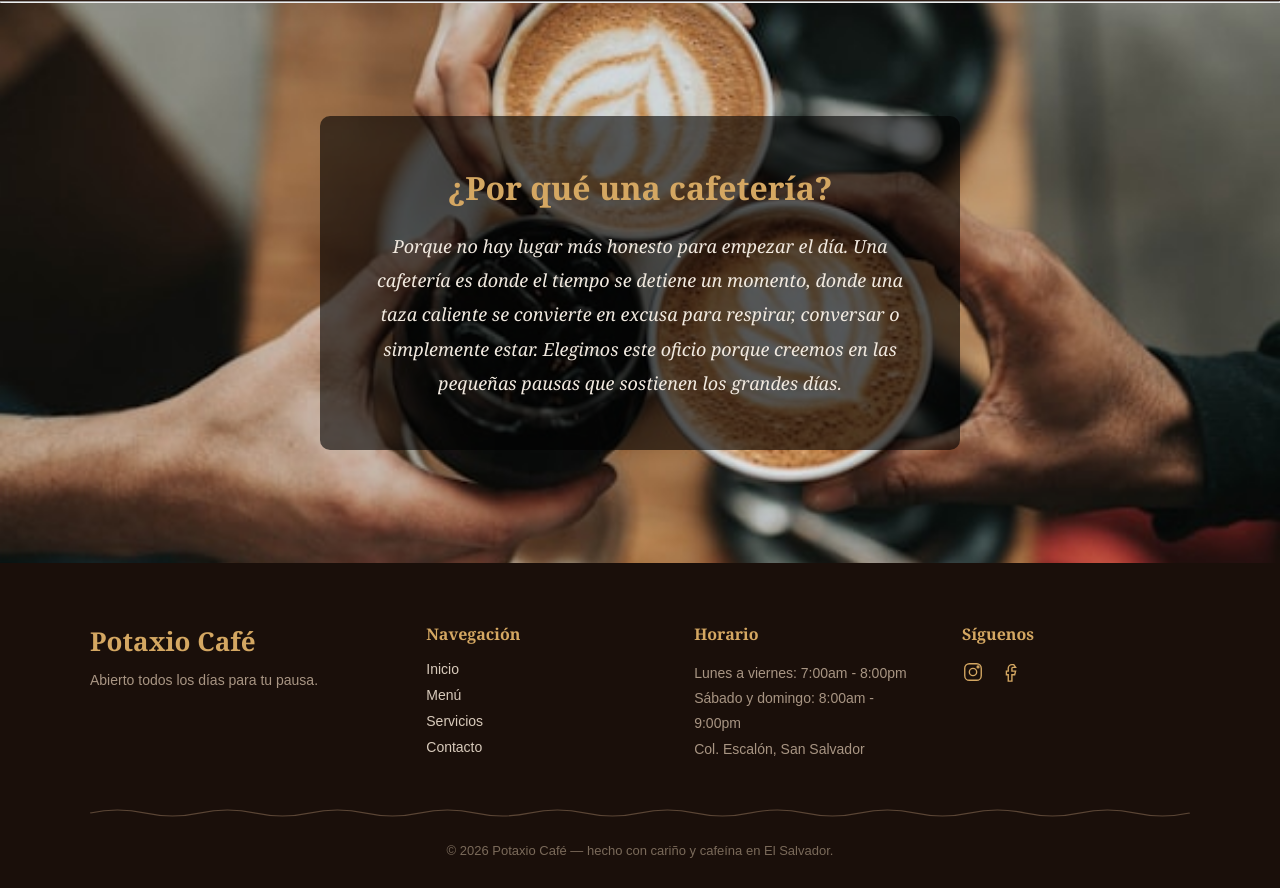
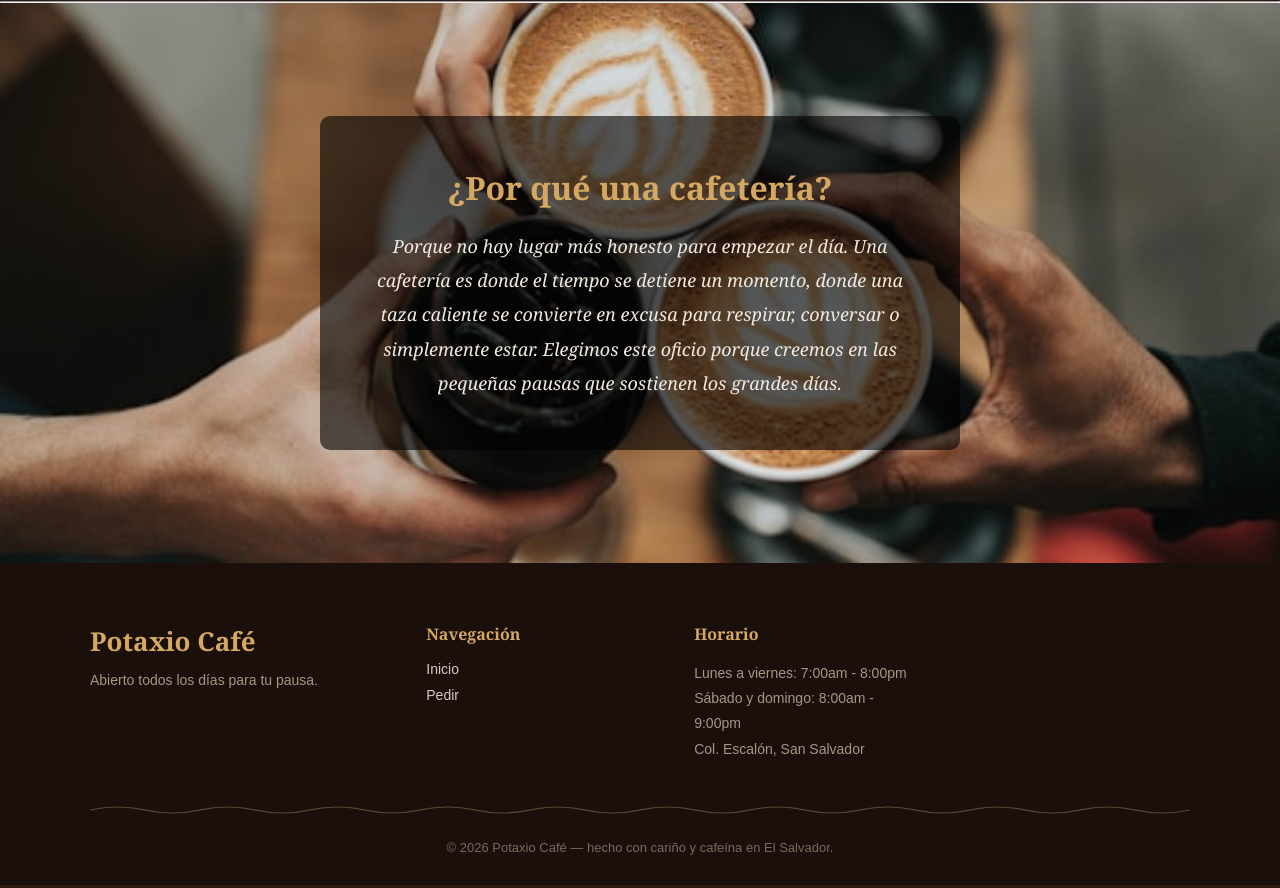
Before and after one commit to Noexbox/potaxiocafe, a plain HTML site: page index.html in a window 1280 px wide. Shown: the part 1978-2866 px from the top of the page. Drawn offline with Linux system fonts and the light colour scheme.

Commit message:
Ajustes en el footer del sitio

```diff
--- a/index.html
+++ b/index.html
@@ -143,9 +143,7 @@
             <div class="footer-col">
                 <h3>Navegación</h3>
                 <a href="#">Inicio</a>
-                <a href="#">Menú</a>
-                <a href="#">Servicios</a>
-                <a href="#">Contacto</a>
+                <a href="pedidos.html">Pedir</a>
             </div>
 
             <div class="footer-col">
@@ -155,23 +153,7 @@
                 <p>Col. Escalón, San Salvador</p>
             </div>
 
-            <div class="footer-col">
-                <h3>Síguenos</h3>
-                <div class="footer-redes">
-                    <a href="#" aria-label="Instagram">
-                        <svg viewBox="0 0 24 24" fill="none" stroke="currentColor" stroke-width="1.5">
-                            <rect x="3" y="3" width="18" height="18" rx="5"/>
-                            <circle cx="12" cy="12" r="4"/>
-                            <circle cx="17.5" cy="6.5" r="1"/>
-                        </svg>
-                    </a>
-                    <a href="#" aria-label="Facebook">
-                        <svg viewBox="0 0 24 24" fill="none" stroke="currentColor" stroke-width="1.5">
-                            <path d="M15 4h-2a4 4 0 0 0-4 4v3H7v4h2v7h4v-7h3l1-4h-4V8a1 1 0 0 1 1-1h3z"/>
-                        </svg>
-                    </a>
-                </div>
-            </div>
+
         </div>
 
         <div class="footer-linea">
```
Also changed, not shown: pedidos.html (+1 -19 lines).
